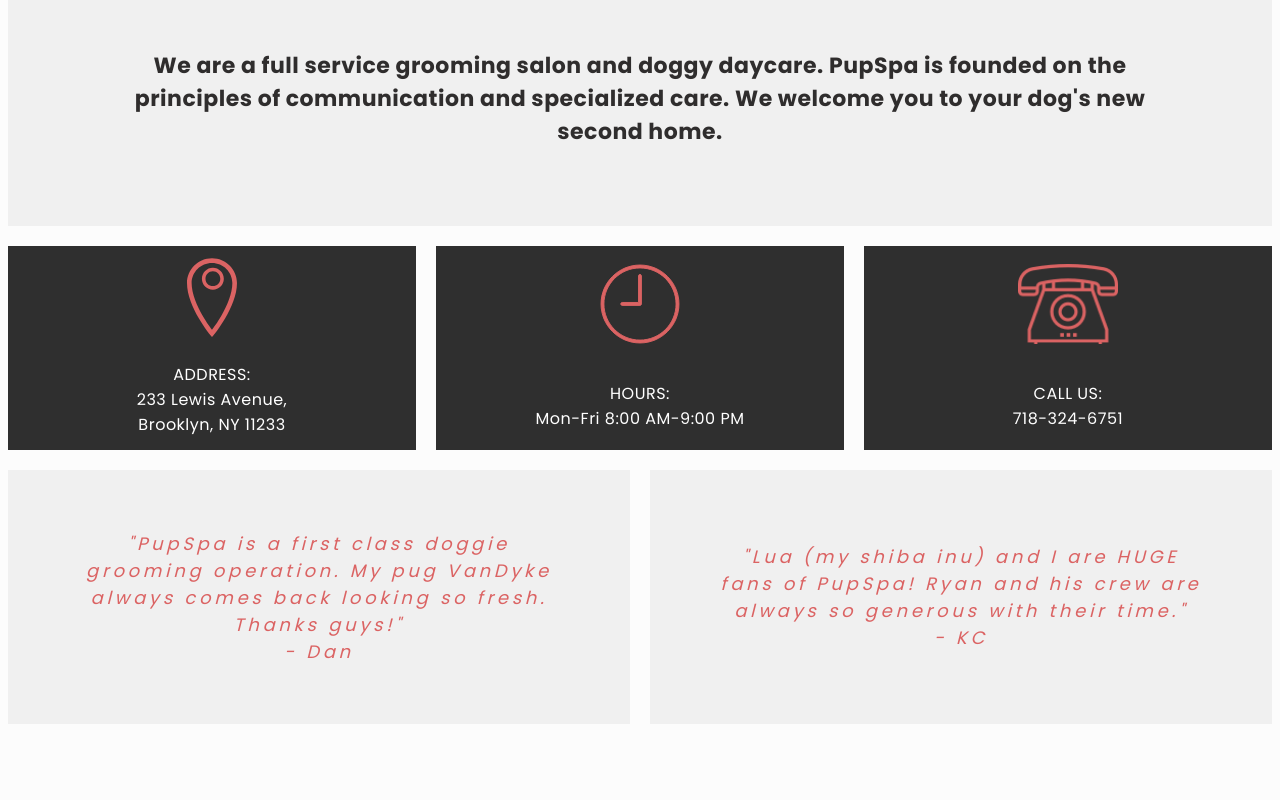
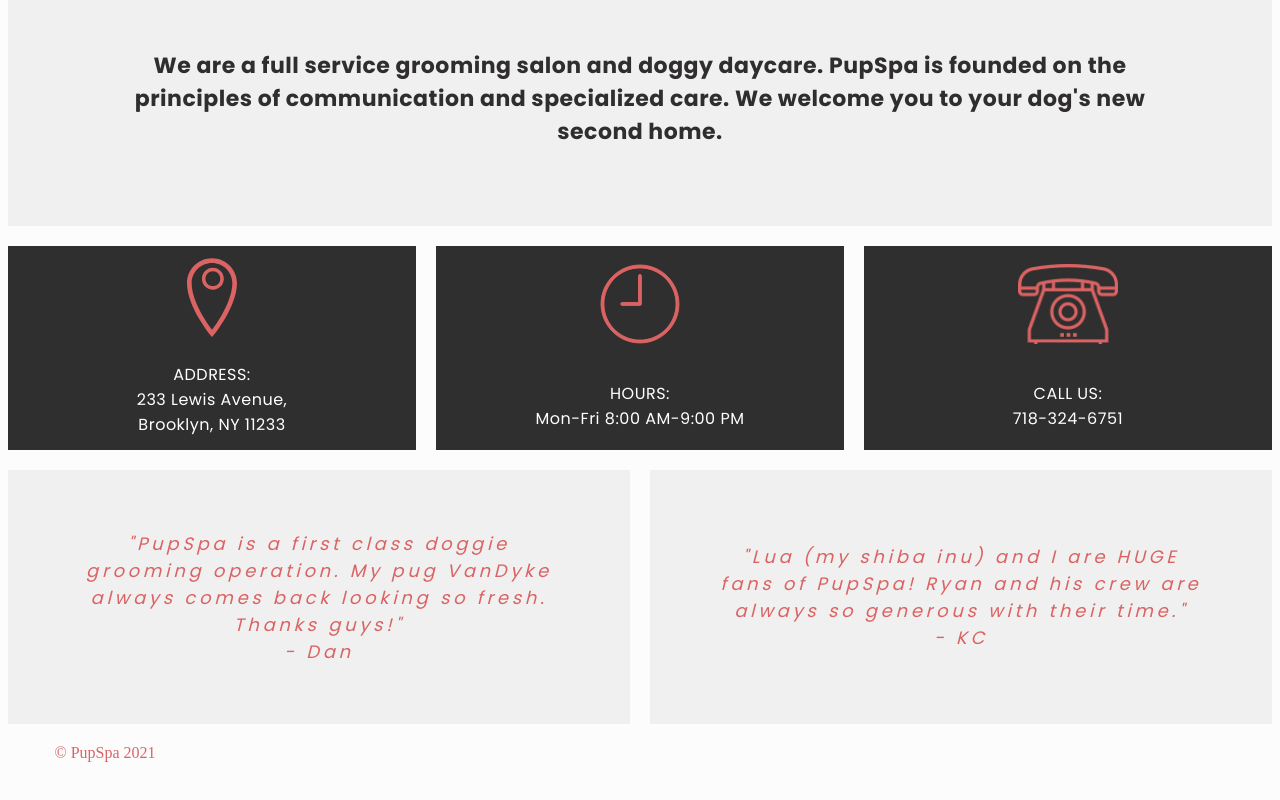
Before and after one commit to kendallawills/Codecademy_PupSpa, a plain HTML site: page index.html in a window 1280 px wide. Shown: the part 585-1385 px from the top of the page. Drawn offline with Linux system fonts and the light colour scheme.

Commit message:
Add Footer

```diff
--- a/index.html
+++ b/index.html
@@ -74,6 +74,9 @@
             </div>
 
             <!-- FOOTER -->
+            <footer>
+                <p>&copy; PupSpa 2021</p>
+            </footer>
 
         </div>
     </body>
```
